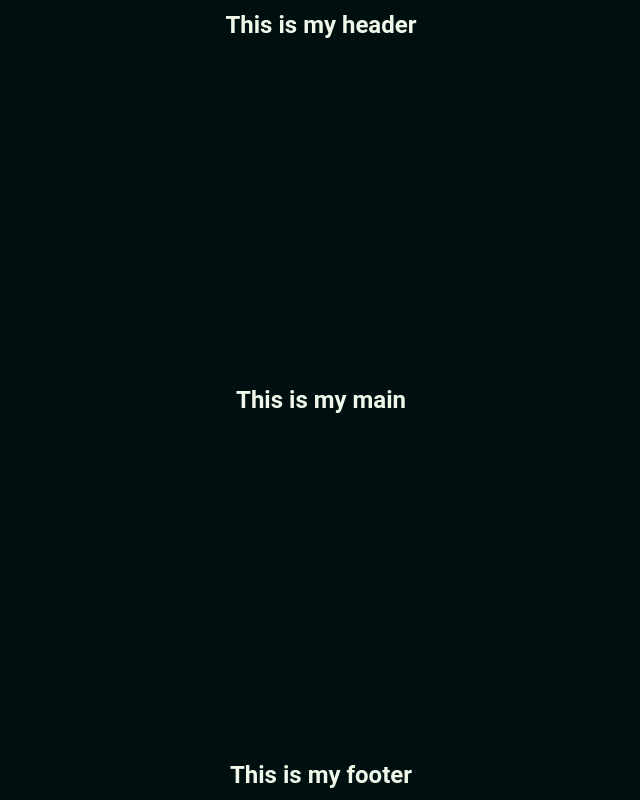
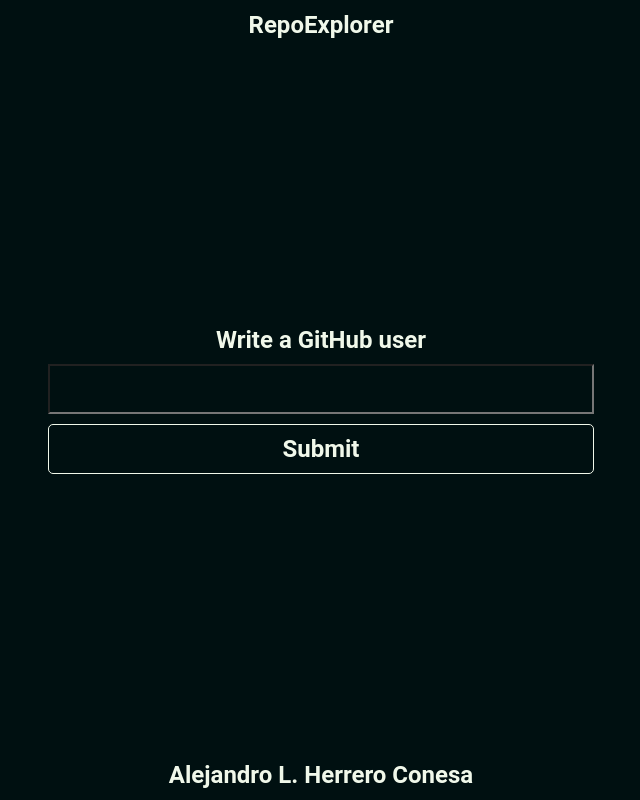
Before and after one commit to AlejandroLuisHC/MVST.-coding-challenge, a React (Vite) app: page / in a window 1280 px wide. Shown: the whole page, without its empty margins (319-959 px from the left). Built offline with nearby package versions, Linux system fonts and the light colour scheme.

Commit message:
feat: form landing search user

```diff
--- /dev/null
+++ b/src/components/general_components/Footer.tsx
@@ -0,0 +1,12 @@
+import React, { memo } from 'react'
+import { FooterStyle } from '../style/generalStyle'
+
+const Footer = () => {
+    return (
+        <FooterStyle>
+            Alejandro L. Herrero Conesa
+        </FooterStyle>
+    )
+}
+
+export default memo(Footer)
--- /dev/null
+++ b/src/components/general_components/Header.tsx
@@ -0,0 +1,12 @@
+import React, { memo } from 'react'
+import { HeaderStyle } from '../style/generalStyle'
+
+const Header = () => {
+    return (
+        <HeaderStyle>
+            RepoExplorer
+        </HeaderStyle>
+    )
+}
+
+export default memo(Header)
--- a/src/components/style/generalStyle.ts
+++ b/src/components/style/generalStyle.ts
@@ -75,3 +75,59 @@
     font-size: 1.5rem;
     font-weight: bold;
 `
+export const FormLandingStyle = styled.form`
+    display: flex;
+    flex-direction: column;
+    justify-content: center;
+    align-items: center;
+    width: 100%;
+    height: 100%;
+    background-color: ${color.black};
+    color: ${color.white};
+    font-size: 1.5rem;
+    font-weight: bold;
+`
+export const LabelLandingStyle = styled.label`
+    display: flex;
+    flex-direction: column;
+    justify-content: center;
+    align-items: center;
+    gap: 10px;
+    width: 100%;
+    height: 100%;
+    background-color: ${color.black};
+    color: ${color.white};
+    font-size: 1.5rem;
+    font-weight: bold;
+`
+export const InputLandingStyle = styled.input`
+    display: flex;
+    flex-direction: column;
+    justify-content: center;
+    align-items: center;
+    width: 75%;
+    height: 50px;
+    padding: 0 10px;
+    background-color: ${color.black};
+    color: ${color.white};
+    font-size: 1.5rem;
+    font-weight: bold;
+`
+export const ButtonLandingStyle = styled.button`
+    display: flex;
+    justify-content: center;
+    align-items: center;
+    width: 75%;
+    height: 50px;
+    background-color: ${color.black};
+    color: ${color.white};
+    font-size: 1.5rem;
+    font-weight: bold;
+    border: 1px solid ${color.white};
+    border-radius: 5px;
+    cursor: pointer;
+    &:hover {
+        background-color: ${color.white};
+        color: ${color.black};
+    }
+`
--- a/src/pages/Landing.tsx
+++ b/src/pages/Landing.tsx
@@ -1,8 +1,25 @@
 import React from 'react'
+import {
+    ButtonLandingStyle,
+    FormLandingStyle,
+    InputLandingStyle,
+    LabelLandingStyle
+} from '../components/style/generalStyle'
 
 const Landing = () => {
+
+    const handleSubmit = e => {
+        e.preventDefault()
+        console.log('Submit')
+    }
     return (
-        <div>Landing</div>
+        <FormLandingStyle onSubmit={() => handleSubmit}>
+            <LabelLandingStyle>
+                Write a GitHub user
+                <InputLandingStyle type="text"/>
+                <ButtonLandingStyle type="submit">Submit</ButtonLandingStyle>
+            </LabelLandingStyle>
+        </FormLandingStyle>
     )
 }
 
--- a/src/router/Layout.tsx
+++ b/src/router/Layout.tsx
@@ -1,23 +1,22 @@
 import React from 'react'
+import { Outlet } from 'react-router-dom';
 import {
-    FooterStyle,
-    HeaderStyle,
     MainStyle,
     Wrapper
 } from '../components/style/generalStyle'
+import Header from '../components/general_components/Header';
+import Footer from '../components/general_components/Footer';
 
 const Layout = () => {
     return (
         <Wrapper>
-            <HeaderStyle>
-                This is my header
-            </HeaderStyle>
+            <Header />
+
             <MainStyle>
-                This is my main
+                <Outlet />
             </MainStyle>
-            <FooterStyle>
-                This is my footer
-            </FooterStyle>
+
+            <Footer />
         </Wrapper>
     )
 }
```
